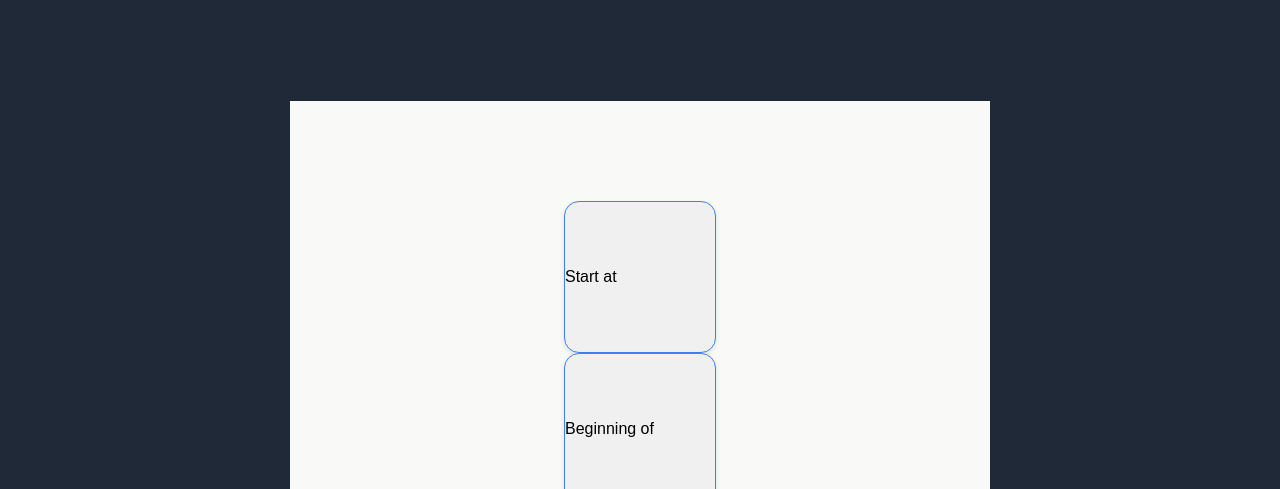
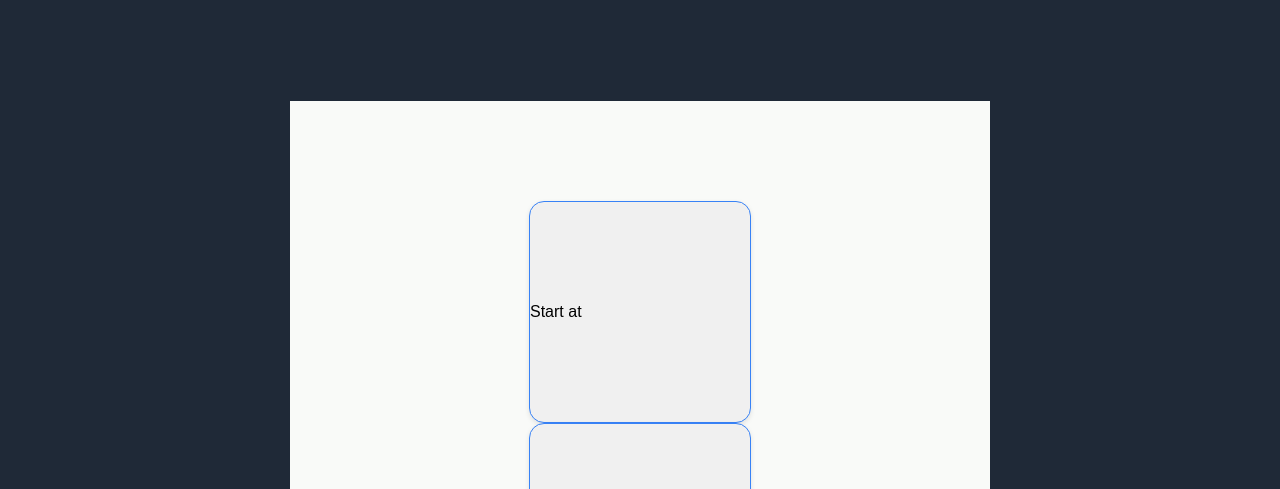
Before and after one commit to jnutt367/jason-nutt, a plain HTML site: page index.html in a window 1280 px wide. Shown: the part 463-952 px from the top of the page. Drawn offline with Linux system fonts and the light colour scheme.

Commit message:
commit index for subtle change in box width

```diff
--- a/index.html
+++ b/index.html
@@ -127,8 +127,8 @@ html {
 
         }
         .item {
-            height: 150px;
-            width: 150px;
+            height: 220px;
+            width: 220px;
             justify-content: flex-start;
         }
     }
```
